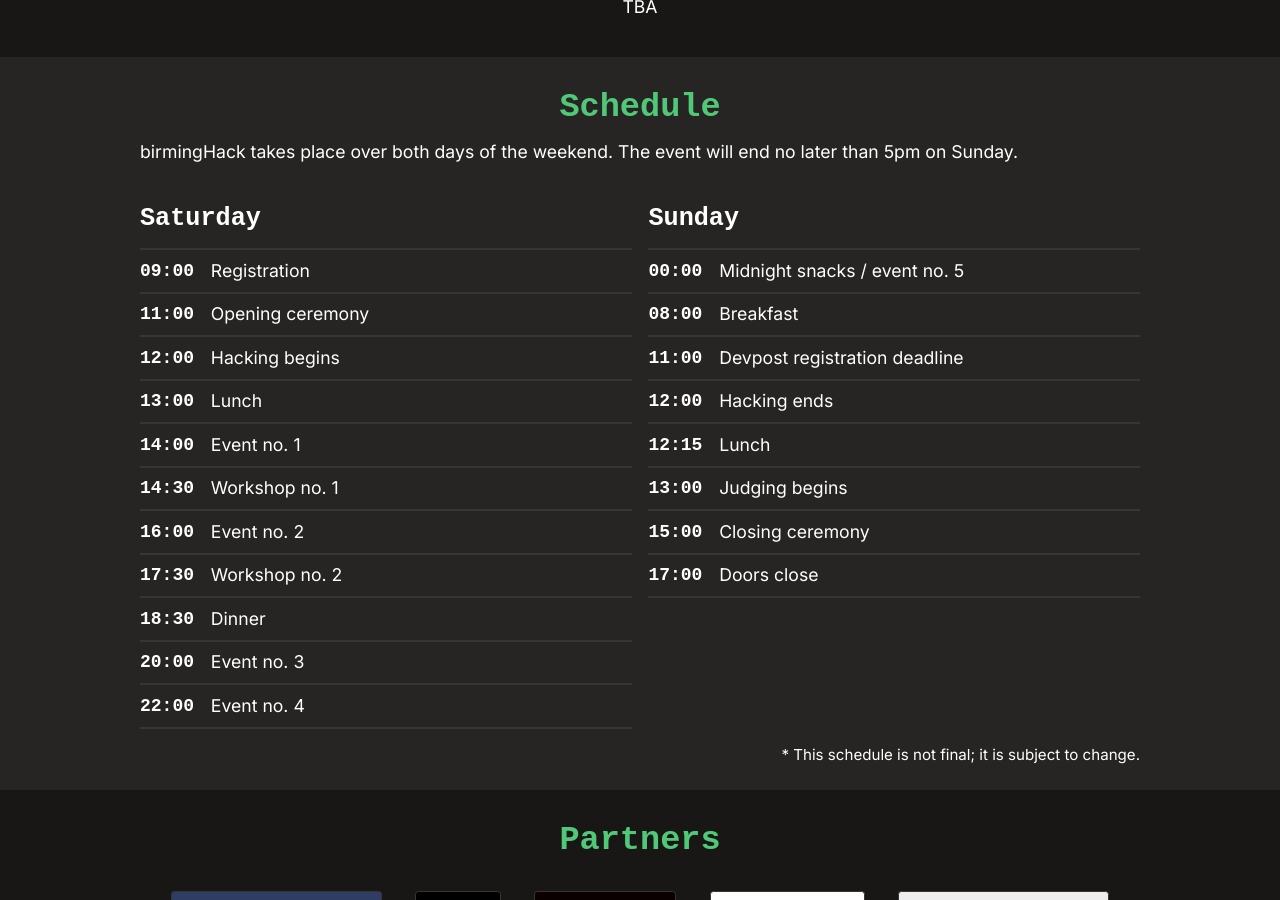
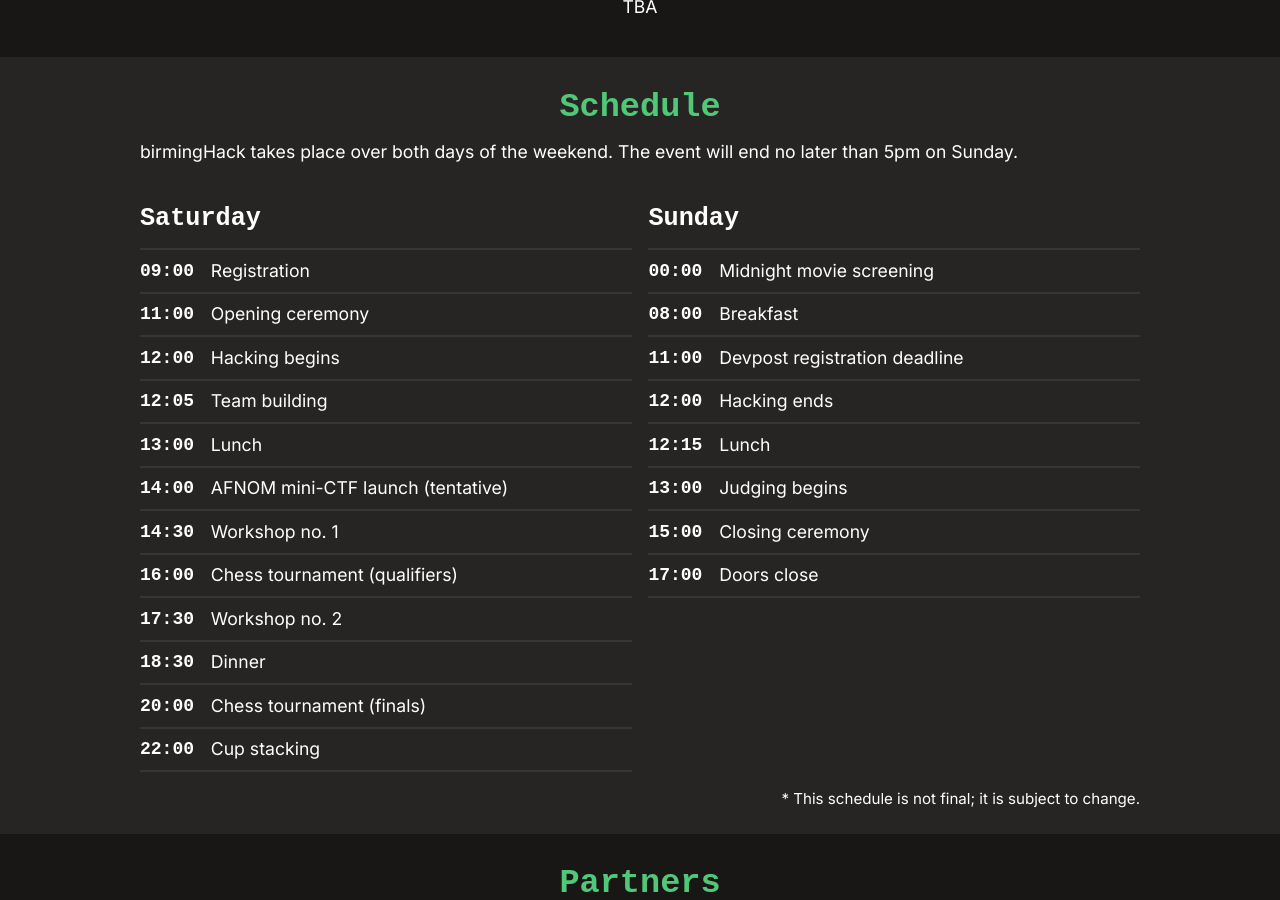
Before and after one commit to CSSUoB/birminghack.com, a Jekyll site: the page built from index.html, in a window 1280 px wide and 900 px high, scrolled down 828 px. Built offline with Jekyll 4.4.1, drawn with Linux system fonts in a browser that asks for light colours; some web fonts are replaced.

Commit message:
Update schedule

```diff
--- a/index.html
+++ b/index.html
@@ -13,26 +13,28 @@ schedule:
         title: Opening ceremony
       - time: "12:00"
         title: Hacking begins
+      - time: "12:05"
+        title: Team building
       - time: "13:00"
         title: Lunch
       - time: "14:00"
-        title: Event no. 1
+        title: AFNOM mini-CTF launch (tentative)
       - time: "14:30"
         title: Workshop no. 1
       - time: "16:00"
-        title: Event no. 2
+        title: Chess tournament (qualifiers)
       - time: "17:30"
         title: Workshop no. 2
       - time: "18:30"
         title: Dinner
       - time: "20:00"
-        title: Event no. 3
+        title: Chess tournament (finals)
       - time: "22:00"
-        title: Event no. 4
+        title: Cup stacking
     - day: Sunday
       events:
       - time: "00:00"
-        title: Midnight snacks / event no. 5
+        title: Midnight movie screening
       - time: "08:00"
         title: Breakfast
       - time: "11:00"
```
